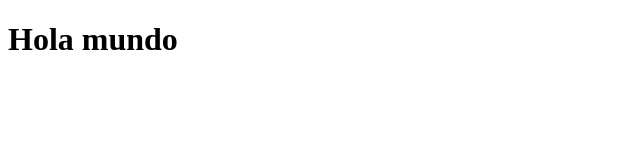
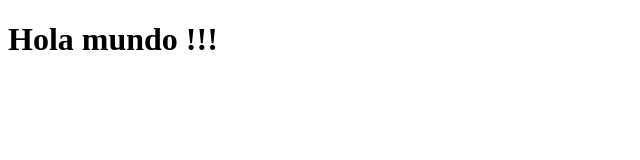
Before and after one commit to dani123455/proyectoGit2, a plain HTML site: page index.html in a window 1280 px wide. Shown: the full height of the page, 0-640 px from the left. Drawn offline with Linux system fonts and the light colour scheme.

Commit message:
Commit en la rama

```diff
--- a/index.html
+++ b/index.html
@@ -6,6 +6,6 @@
     <title>Document</title>
 </head>
 <body>
-    <h1>Hola mundo</h1>
+    <h1>Hola mundo !!!</h1>
 </body>
 </html>
```
